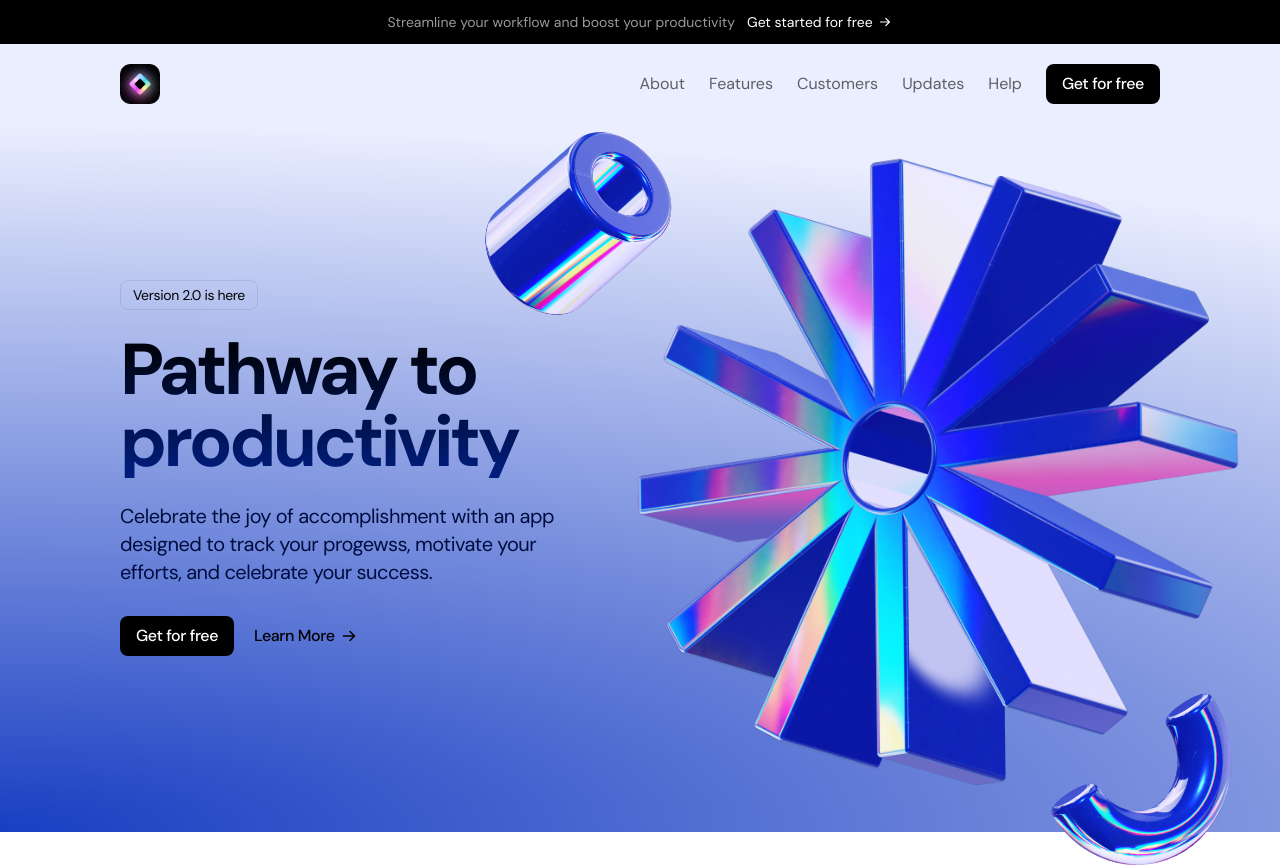
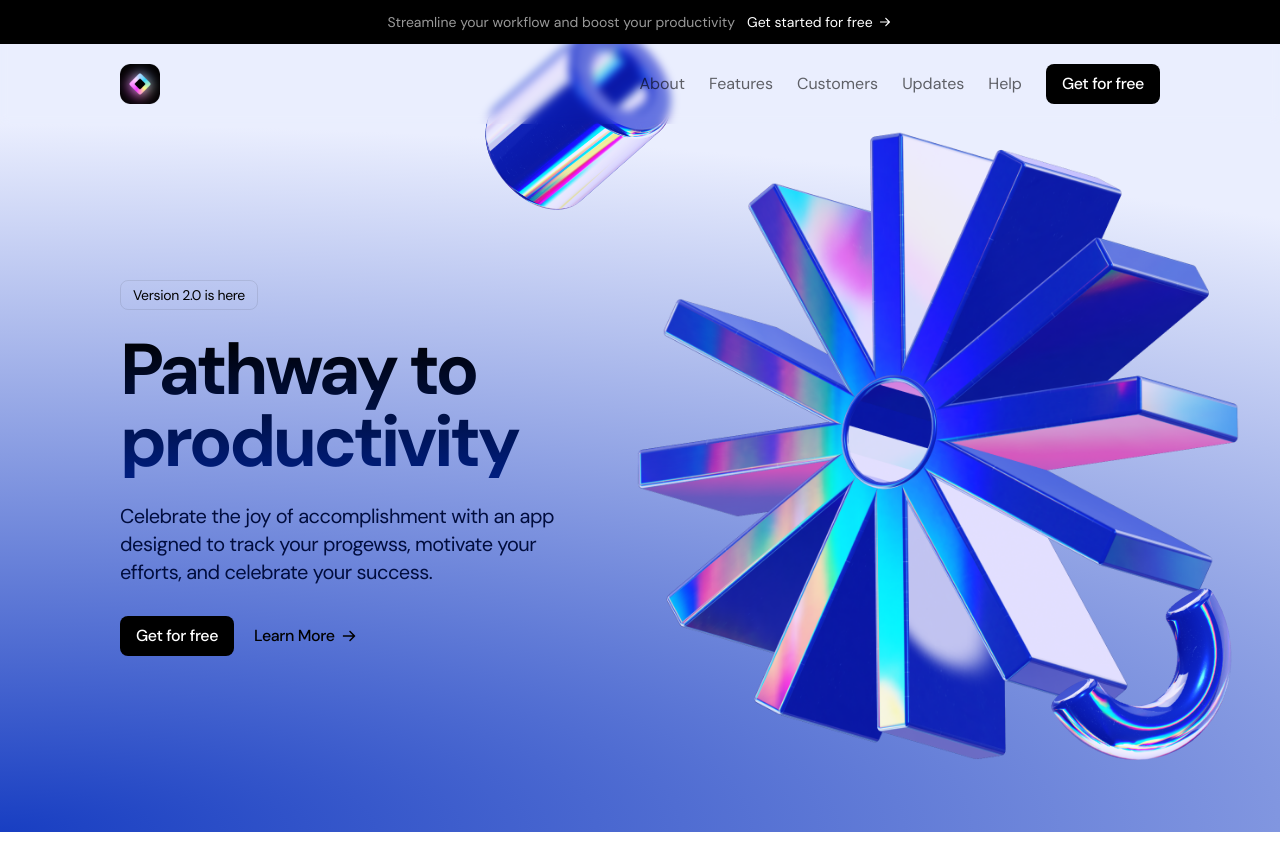
Before and after one commit to Vader4k/Animated-landing-page, a Next.js app: page / in a window 1280 px wide. Shown: the top 867 px of the page. Built offline with nearby package versions, Linux system fonts and the light colour scheme.

Commit message:
done animating hero section parallax by using framer motion useScroll and usetransform

```diff
--- a/src/sections/Hero.tsx
+++ b/src/sections/Hero.tsx
@@ -1,12 +1,25 @@
+"use client"
 import Arrow from '@/assets/arrow-right.svg'
 import cogImage from '@/assets/cog.png'
 import cylinder from '@/assets/cylinder.png';
 import Noodle from '@/assets/noodle.png';
-import Image from 'next/image';
+import { motion, useScroll, useTransform } from 'framer-motion';
+import { useRef } from 'react';
 
 export const Hero = () => {
+
+  const heroRef = useRef(null);
+  const { scrollYProgress } = useScroll({
+    target: heroRef,
+    offset: ['start end', 'end start']
+  })
+
+  const translateY = useTransform(scrollYProgress, [0,1], [150, -150])
+
   return (
-    <section className='pt-8 pb-20 md:pt-5 md:pb-10 bg-custom-radial-gradient overflow-x-clip'>
+    <section
+      ref={heroRef}
+      className='pt-8 pb-20 md:pt-5 md:pb-10 bg-custom-radial-gradient overflow-x-clip'>
       <div className="container">
         <div className='md:flex items-center'>
           <div className='md:w-[478px]'>
@@ -22,24 +35,40 @@ export const Hero = () => {
             </div>
           </div>
           <div className='mt-20 md:mt-0 md:h-[648px] md:flex-1 relative'>
-            <Image
-              src={cogImage}
+            <motion.img
+              src={cogImage.src}
               alt='cog image'
               className='md:absolute md:h-full md:w-auto md:max-w-none md:-left-6 lg:left-0'
+              animate={{
+                translateY: [-30, 30]
+              }}
+              transition={{
+                duration: 3,
+                ease: 'easeInOut',
+                repeat: Infinity,
+                repeatType: 'mirror'
+              }}
             />
-            <Image
-              src={cylinder}
+            <motion.img
+              src={cylinder.src}
               alt='cylinder image'
               width={220}
               height={220}
               className='hidden md:block -top-8 -left-32 md:absolute'
+              style={{
+                translateY: translateY
+              }}
             />
-            <Image
-              src={Noodle}
+            <motion.img
+              src={Noodle.src}
               alt='noodle image'
               width={220}
               height={220}
               className='hidden lg:block absolute top-[524px] left-[448px] rotate-[30deg]'
+              style={{
+                rotate: 30,
+                translateY: translateY
+              }}
             />
           </div>
         </div>
```
